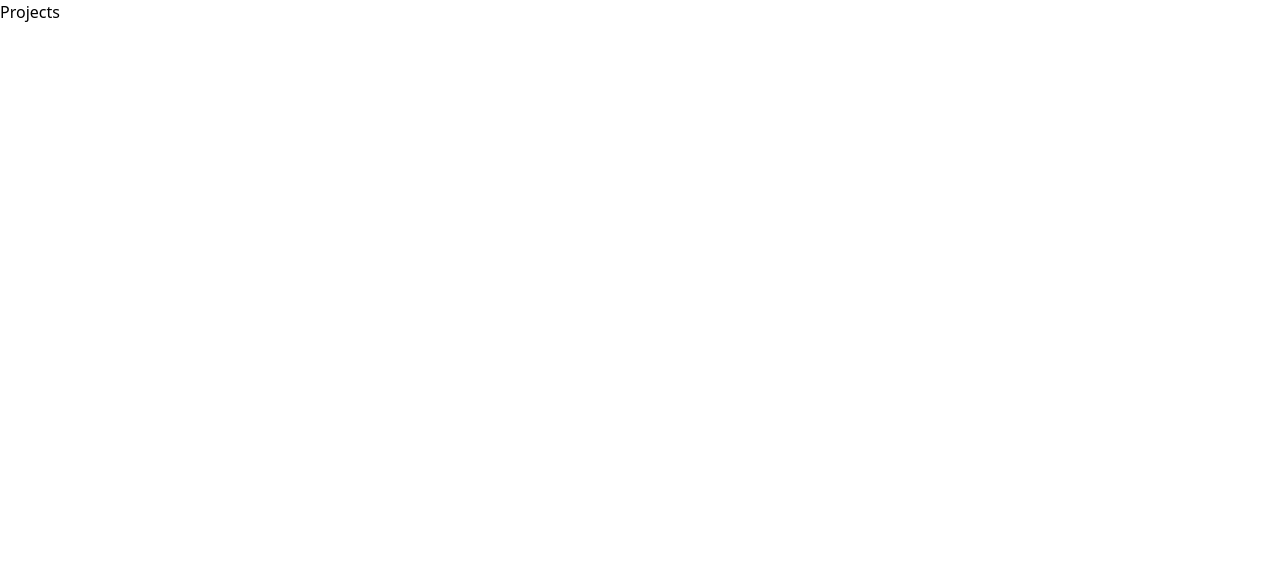
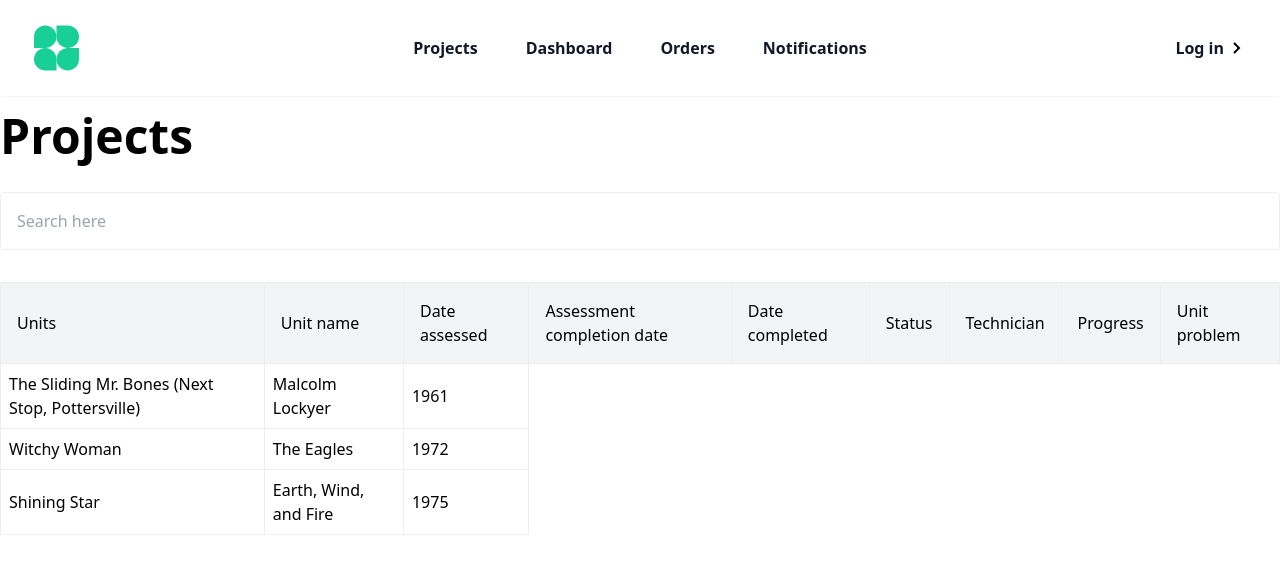
Before and after one commit to Katleho-codes/work_app, a Next.js app: page /projects in a window 1280 px wide. Shown: the top 574 px of the page. Built offline with nearby package versions, Linux system fonts and the light colour scheme.

Commit message:
added search input & table in projects

```diff
--- a/components/InputField.tsx
+++ b/components/InputField.tsx
@@ -6,14 +6,15 @@ interface Props {
     size?: number;
     checked?: boolean;
     value?: string;
+    className: string;
 
 }
 
 function InputField(props: Props) {
-    const { name, placeholder, type, size, checked, value } = props;
+    const { name, placeholder, type, size, checked,className, value } = props;
     return (
         <>
-            <input name={name} placeholder={placeholder} type={type} size={size} checked={checked} value={value} />
+            <input name={name} className={className} placeholder={placeholder} type={type} size={size} checked={checked} value={value} />
         </>
     )
 }
--- a/components/Navbar.tsx
+++ b/components/Navbar.tsx
@@ -93,11 +93,7 @@ export default function Navbar() {
                     <div className="flex items-center justify-between">
                         <a href="#" className="-m-1.5 p-1.5">
                             <span className="sr-only">Your Company</span>
-                            <img
-                                className="h-8 w-auto"
-                                src="https://tailwindui.com/img/logos/mark.svg?color=indigo&shade=600"
-                                alt=""
-                            />
+                            <svg id="logo-15" width="49" height="48" viewBox="0 0 49 48" fill="none" xmlns="http://www.w3.org/2000/svg"> <path d="M24.5 12.75C24.5 18.9632 19.4632 24 13.25 24H2V12.75C2 6.53679 7.03679 1.5 13.25 1.5C19.4632 1.5 24.5 6.53679 24.5 12.75Z" class="ccustom" fill="#17CF97"></path> <path d="M24.5 35.25C24.5 29.0368 29.5368 24 35.75 24H47V35.25C47 41.4632 41.9632 46.5 35.75 46.5C29.5368 46.5 24.5 41.4632 24.5 35.25Z" class="ccustom" fill="#17CF97"></path> <path d="M2 35.25C2 41.4632 7.03679 46.5 13.25 46.5H24.5V35.25C24.5 29.0368 19.4632 24 13.25 24C7.03679 24 2 29.0368 2 35.25Z" class="ccustom" fill="#17CF97"></path> <path d="M47 12.75C47 6.53679 41.9632 1.5 35.75 1.5H24.5V12.75C24.5 18.9632 29.5368 24 35.75 24C41.9632 24 47 18.9632 47 12.75Z" className="ccustom w-auto" fill="#17CF97"></path> </svg>
                         </a>
                         <button
                             type="button"
--- a/src/pages/projects/index.tsx
+++ b/src/pages/projects/index.tsx
@@ -1,7 +1,56 @@
 import React from 'react'
+import Navbar from '../../../components/Navbar'
+import InputField from '../../../components/InputField'
 
 export default function Projects() {
   return (
-    <div>Projects</div>
+    <>
+      <Navbar />
+
+      <main>
+        <div className="container flex justify-center flex-col mx-auto">
+          <section className="my-4">
+            <h1 className="text-5xl font-bold">Projects</h1>
+          </section>
+          <section className="my-4">
+            <InputField className="searchInput input" name="search" type="search" placeholder="Search here" />
+          </section>
+          <section>
+            <table className="w-100 mt-4 border-collapse">
+              <thead className="bg-gray-100">
+                <tr>
+                  <th>Units</th>
+                  <th>Unit name</th>
+                  <th>Date assessed</th>
+                  <th>Assessment completion date</th>
+                  <th>Date completed</th>
+                  <th>Status</th>
+                  <th>Technician</th>
+                  <th>Progress</th>
+                  <th>Unit problem</th>
+                </tr>
+              </thead>
+              <tbody>
+                <tr>
+                  <td>The Sliding Mr. Bones (Next Stop, Pottersville)</td>
+                  <td>Malcolm Lockyer</td>
+                  <td>1961</td>
+                </tr>
+                <tr>
+                  <td>Witchy Woman</td>
+                  <td>The Eagles</td>
+                  <td>1972</td>
+                </tr>
+                <tr>
+                  <td>Shining Star</td>
+                  <td>Earth, Wind, and Fire</td>
+                  <td>1975</td>
+                </tr>
+              </tbody>
+            </table>
+          </section>
+        </div>
+      </main>
+    </>
   )
 }
--- a/src/styles/globals.css
+++ b/src/styles/globals.css
@@ -53,7 +53,7 @@ body {
   display: flex;
   align-items: center;
   justify-content: space-between;
-   padding: 15px 15px 5px 15px;
+  padding: 15px 15px 5px 15px;
 }
 
 button.close_button {
@@ -113,3 +113,36 @@ img {
   width: 100%;
   height: auto;
 }
+table {
+  width: 100%;
+
+  font-family: inherit;
+}
+
+td,
+th {
+  border: 1px solid #eee;
+  padding: 8px;
+}
+
+th {
+  padding: 1rem;
+  text-align: left;
+  font-family: inherit;
+  font-weight: 500;
+  /* background-color: #eee; */
+}
+.input {
+  width: 100%;
+  padding: 1rem;
+  box-sizing: border-box;
+  border: 1px solid #eee;
+  outline: 0;
+  border-radius: 4px;
+  font-family: inherit;
+}
+::placeholder {
+  font-family: inherit;
+  font-weight: 500;
+  color: #eee;
+}
```
Also changed, not shown: components/Table.tsx (added, +11 -0 lines).
